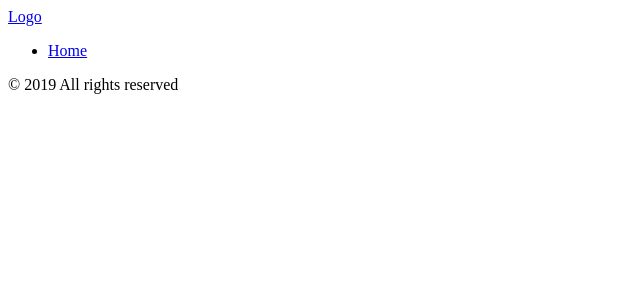
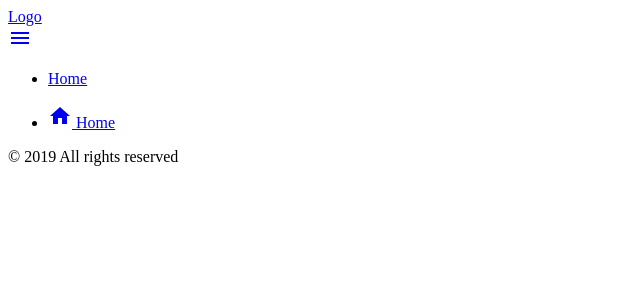
Before and after one commit to a-lenka/symfoapp, a Symfony app: template templates/base.html.twig in a window 1280 px wide. Shown: the top 300 px of the page, without its empty margins (0-640 px from the left). Run offline with Twig, Linux system fonts and the light colour scheme; the template is opened without the code that fills it, so the values that code supplies are empty; some libraries are stand-ins or nearby versions.

Commit message:
Add Sidenav

```diff
--- a/assets/scss/components/_navbar.scss
+++ b/assets/scss/components/_navbar.scss
@@ -49,7 +49,8 @@ nav {
         position: relative;
         z-index: 1;
         height: $navbar-height-mobile;
-        margin: 0 18px;
+        // To have the same indent as the Logo has
+        margin: 0;
 
         i {
             height: $navbar-height-mobile;
--- a/templates/_menu.html.twig
+++ b/templates/_menu.html.twig
@@ -5,6 +5,13 @@
         {# Logo #}
         <div>
             <a href="{{ path('home_index') }}" class="brand-logo">Logo</a>
+        </div>
+
+        {# SideNav trigger #}
+        <div>
+            <a href="#" data-target="sidenav-content" class="sidenav-trigger">
+                <i class="material-icons">menu</i>
+            </a>
         </div>
 
         {# Top Menu content #}
@@ -19,3 +26,18 @@
     </div>
 </nav>
 {# End Top Menu #}
+
+{# Top Menu content #}
+
+{# Start SideNav content #}
+<div>
+    <ul id="sidenav-content" class="sidenav">
+        <li>
+            <a href="{{ path('home_index') }}" class="waves-effect">
+                <i class="material-icons">home</i>
+                {{ 'Home'|trans }}
+            </a>
+        </li>
+    </ul>
+</div>
+{# End SideNav content #}
```
Also changed, not shown: assets/js/app.js (+7 -1 lines), assets/js/modules/Materializer.js (added, +23 -0 lines).
